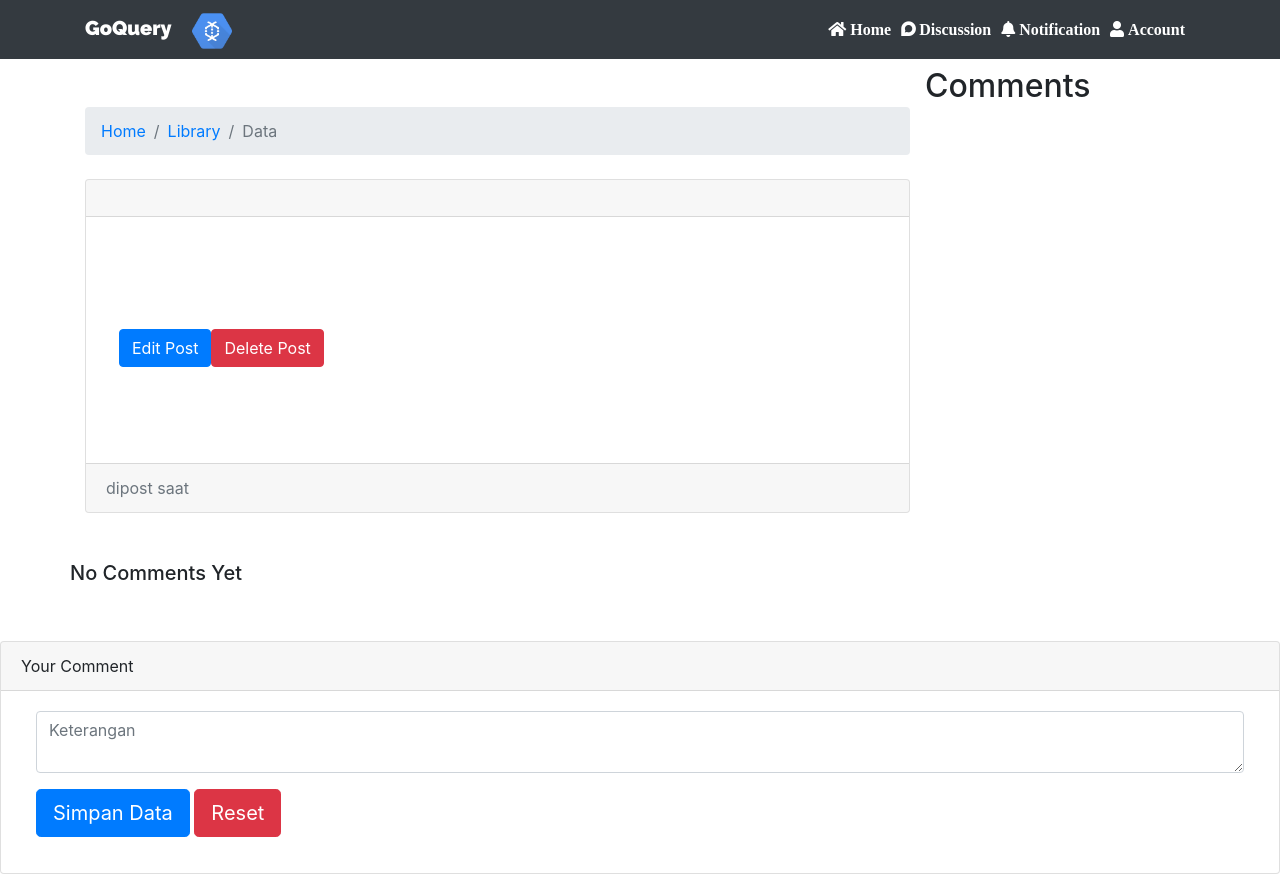
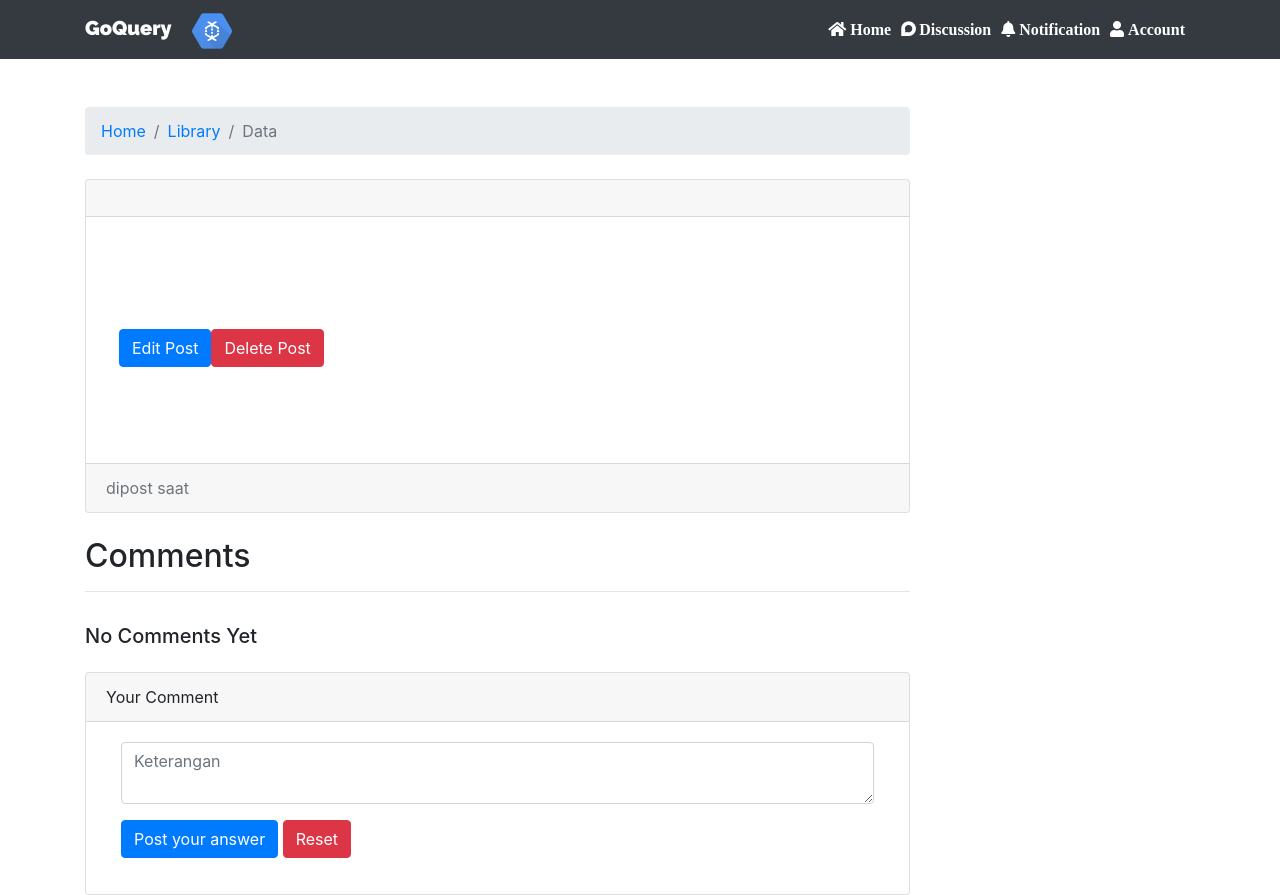
Before and after one commit to IMKDeadline/goquery, a CodeIgniter app: page /goquery/index.php/forum/index in a window 1280 px wide. Before the commit the page ends 874 px from the top, so only its background shows below. Run offline with CodeIgniter, Linux system fonts and the light colour scheme; data comes from the database, SQL or seed files in the repository; tables that the repository leaves empty hold one stand-in row (values such as "Sample post"); some libraries are stand-ins or nearby versions.

Commit message:
Perbaikan view forum detail

```diff
--- a/application/views/forum/v_forum_detail.php
+++ b/application/views/forum/v_forum_detail.php
@@ -38,9 +38,9 @@
 
 
       </div>
-      </div>
 
-        <h2 class="py-2">Comments</h2>
+      <h2 class="mt-4">Comments</h2>
+      <hr>
       <?php
       if(!empty($all_comment)){
        foreach ($all_comment as $comment){ ?>
@@ -62,15 +62,10 @@
           </div>
       <?php }
           }else{
-        echo "<h5 class='py-5'>No Comments Yet</h5>";
+        echo "<h5 class='py-3'>No Comments Yet</h5>";
       } ?>
-      </div>
-
-
-    </div>
-
       <!-- Box Comment  -->
-        <div class="card">
+      <div class="card m  y-5">
         <div class="card-header">
           Your Comment
         </div>
@@ -88,13 +83,14 @@
             </div>
 
             <div class="form-group">
-                <input type="submit" name="submit" value="Simpan Data" class="btn btn-primary btn-lg">
-                <input type="reset" name="reset" value="Reset" class="btn btn-danger btn-lg">
+              <input type="submit" name="submit" value="Post your answer" class="btn btn-primary">
+              <input type="reset" name="reset" value="Reset" class="btn btn-danger">
             </div>
 
           </div>
           <?php echo form_close() ?>
 
+        </div>
       </div>
       </div>
     </div>
```
Lines whose indentation alone changed are shown as unchanged.
